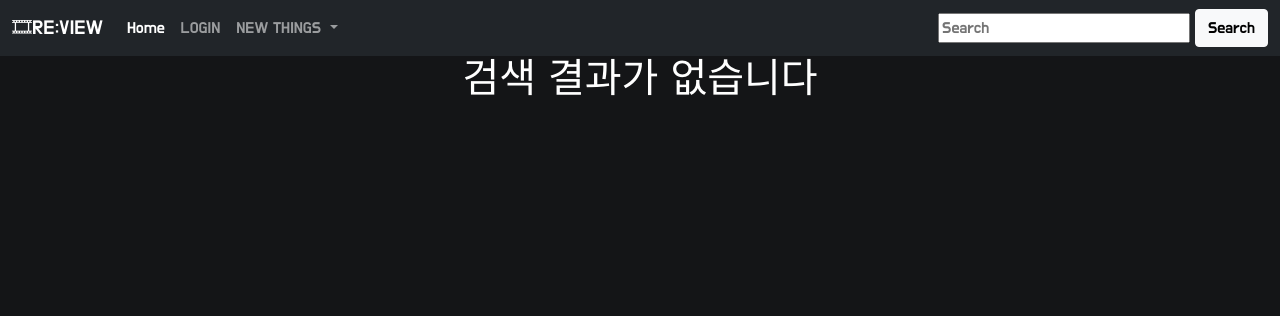
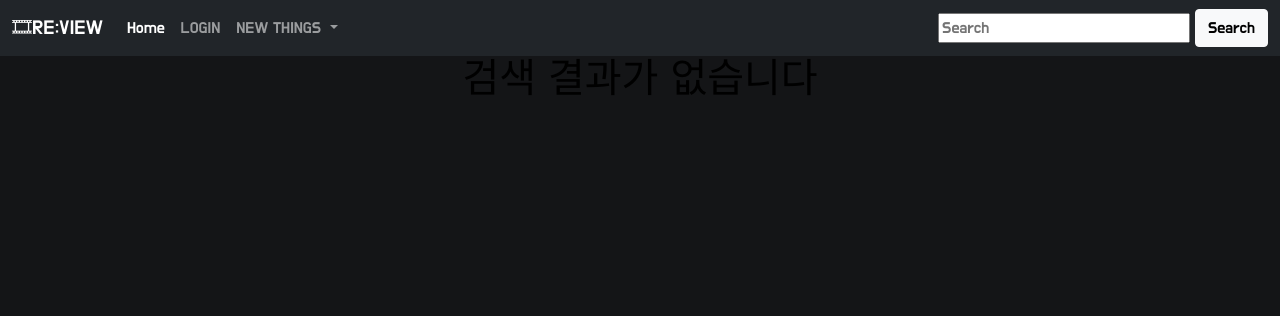
Before and after one commit to yeon2lee/lionproject_movie-review, a Django app: page /review/search in a window 1280 px wide. Shown: the top 316 px of the page. Run offline with Django 3.2, Linux system fonts and the light colour scheme.

Commit message:
search_modify

```diff
--- a/review/templates/search.html
+++ b/review/templates/search.html
@@ -1,6 +1,10 @@
 {% extends 'base.html' %}
 {% block content %}
-
+<style>
+    h1{
+        color: black;
+    }
+</style>
     {% if not search_review %}
         <h1>검색 결과가 없습니다</h1>
     {% else %}
@@ -16,7 +20,7 @@
                     {% if review.image %}
                         <img src="{{review.image.url}}" height="300">
                     {% endif %}
-                    <p><a href="{% url 'detail' review.id %}"> 자세히 보기</a></p>
+                    <p><a href="{% url 'detail' review.id %}" class="btn btn-dark"> 자세히 보기</a></p>
                 </div>
             </div>
         </div>
```
